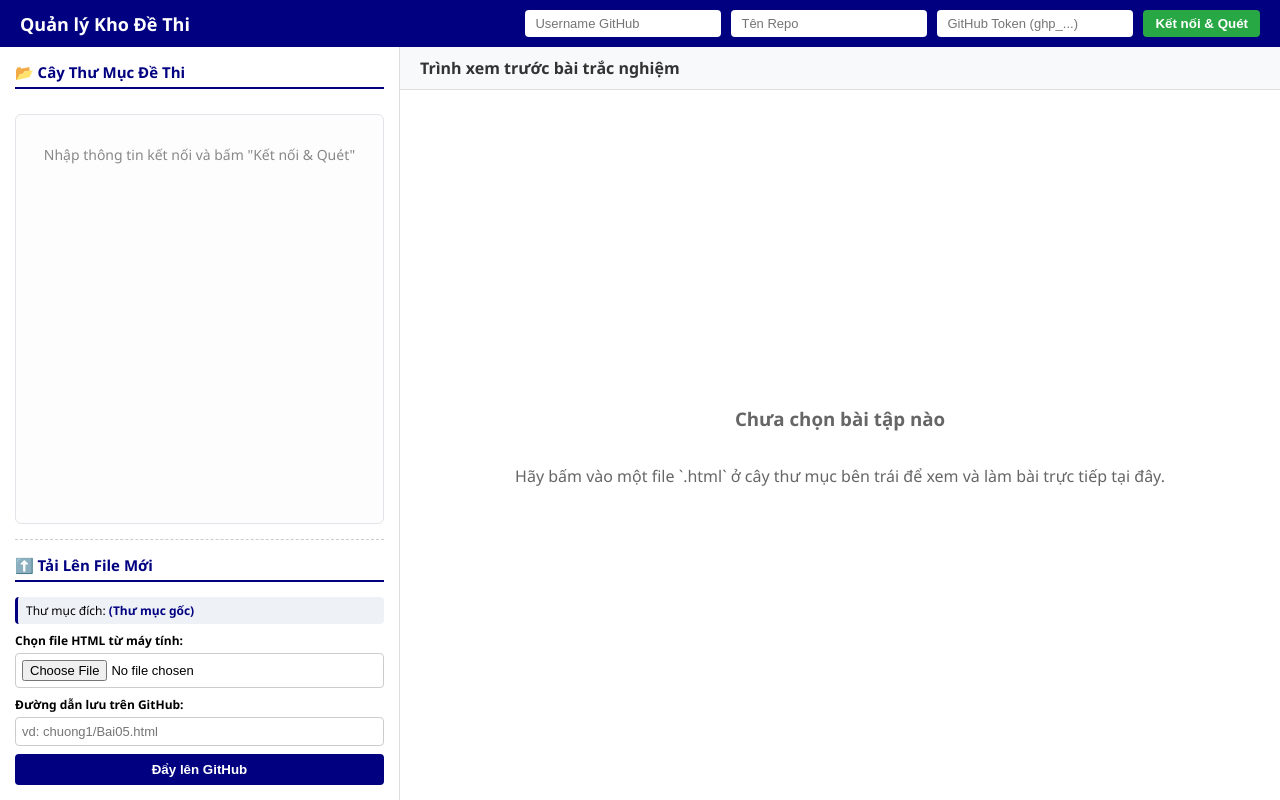
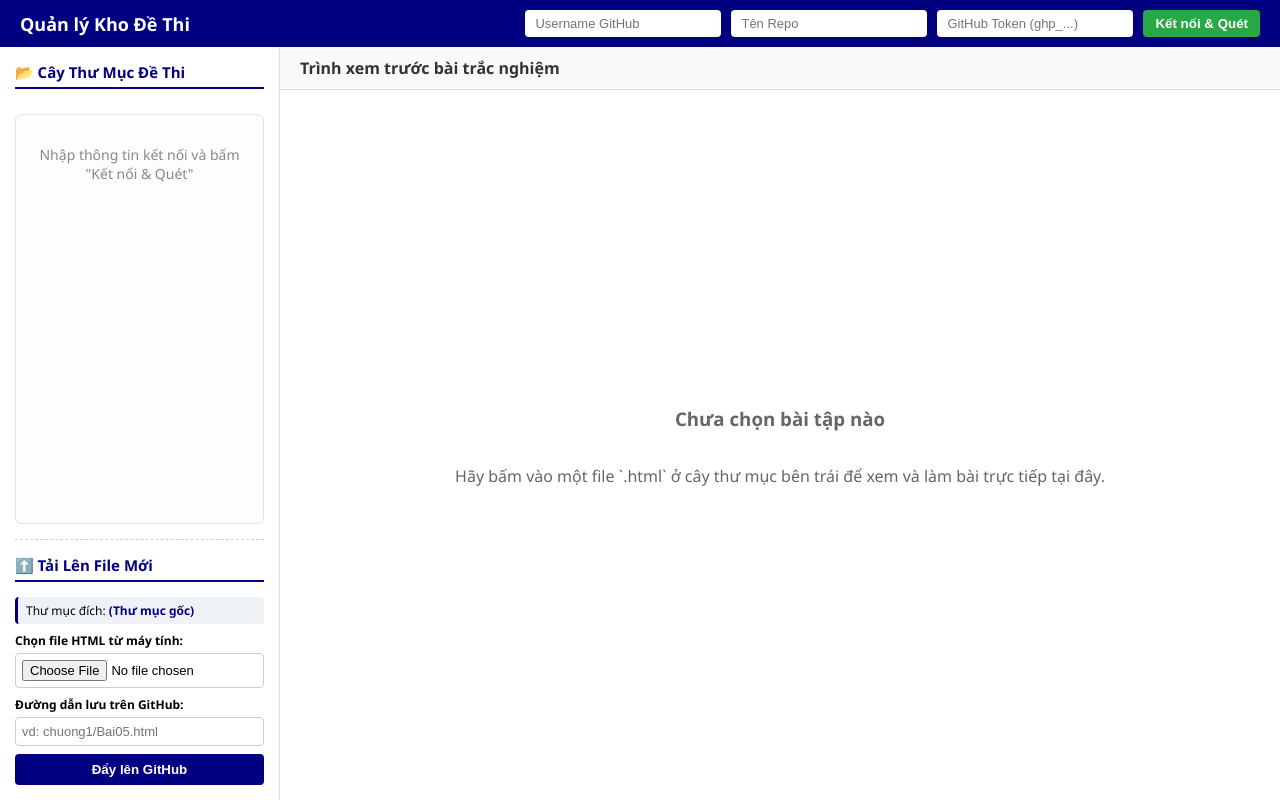
Before and after one commit to website1975/quanlybaiday, a plain HTML site: page index.html in a window 1280 px wide. Drawn offline with Linux system fonts and the light colour scheme.

Commit message:
Update index.html

```diff
--- a/index.html
+++ b/index.html
@@ -20,7 +20,7 @@
         .main-container { display: flex; flex: 1; overflow: hidden; }
 
         /* Panel Trái */
-        .left-panel { width: 400px; background: #fff; border-right: 1px solid #ddd; display: flex; flex-direction: column; padding: 15px; overflow-y: auto; }
+        .left-panel { width: 280px; background: #fff; border-right: 1px solid #ddd; display: flex; flex-direction: column; padding: 15px; overflow-y: auto; }
         .left-panel h3 { font-size: 15px; color: #000080; margin-top: 0; border-bottom: 2px solid #000080; padding-bottom: 5px; }
 
         /* Panel Phải */
```
